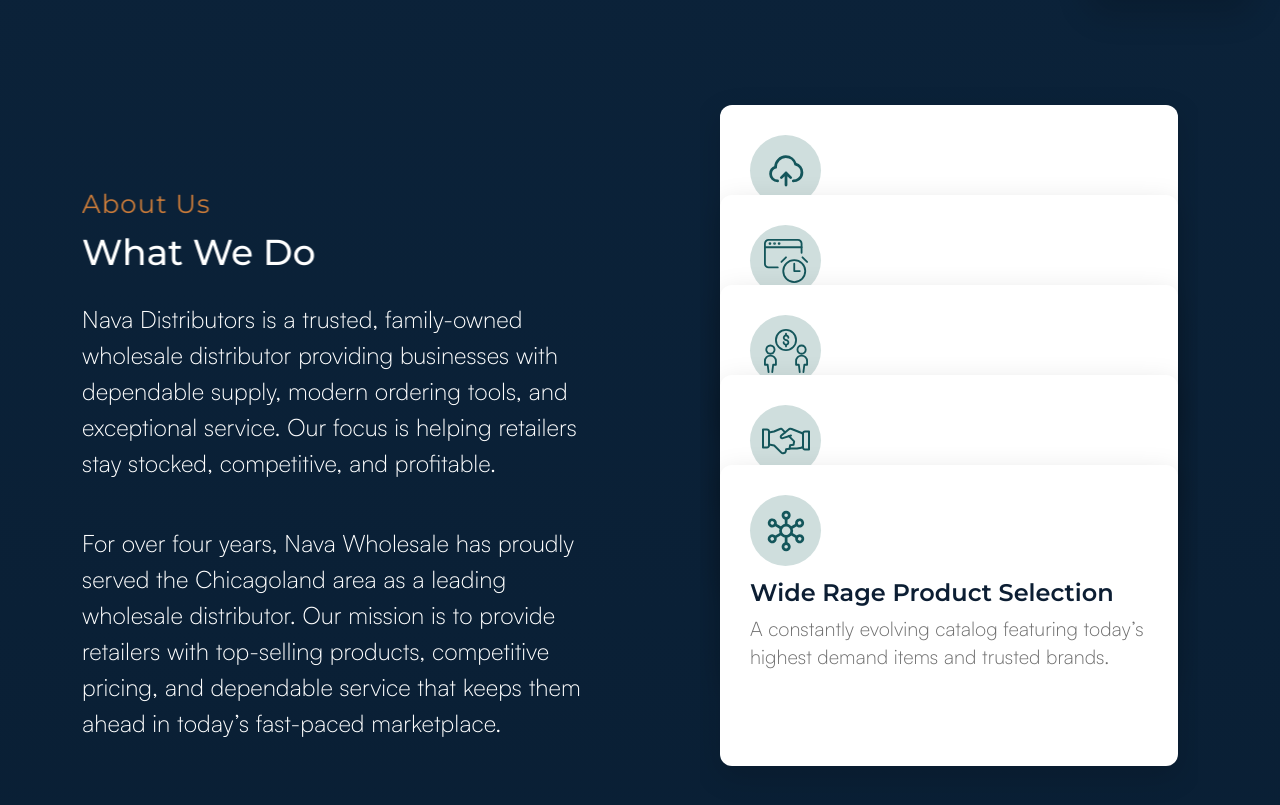
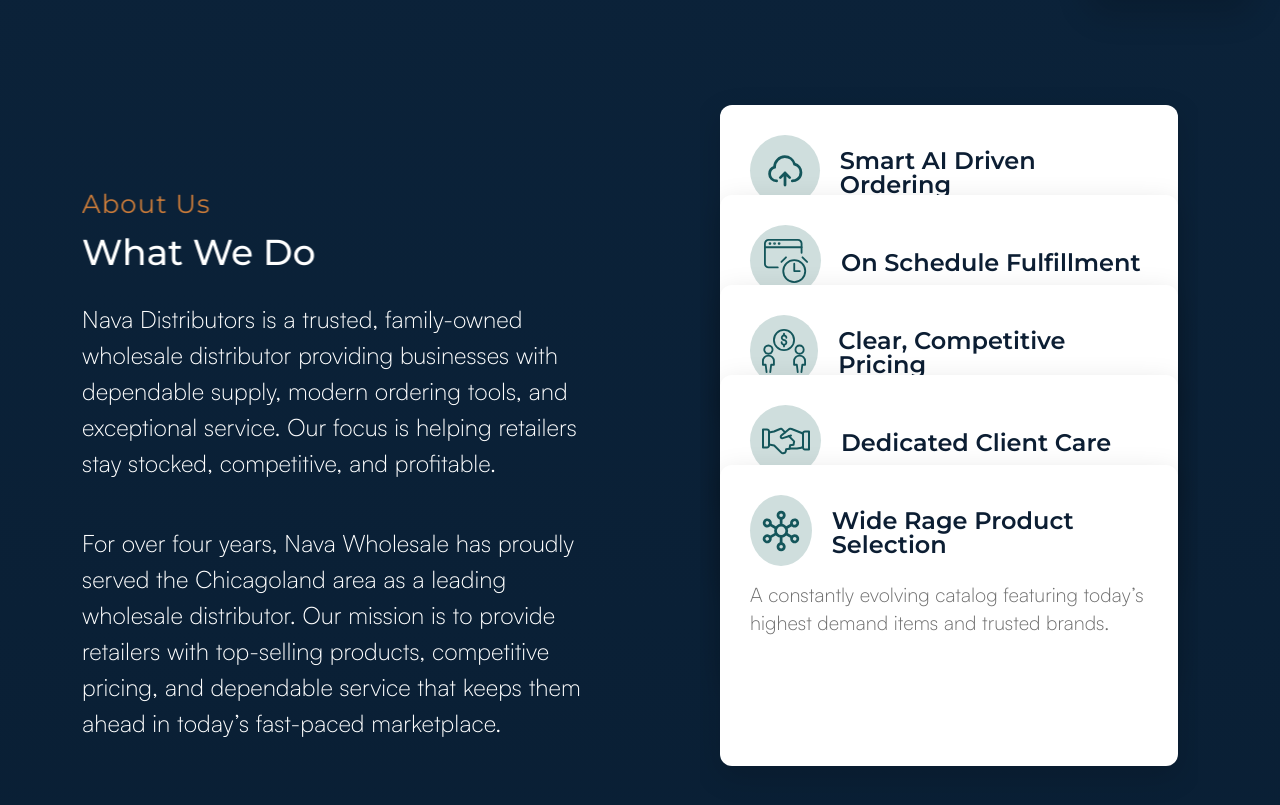
Before and after one commit to bharavi-coder/nava, a Next.js app: page / in a window 1280 px wide. Shown: the part 777-1582 px from the top of the page. Built offline with nearby package versions, Linux system fonts and the light colour scheme; no server answers.

Commit message:
css update

```diff
--- a/pages/index.js
+++ b/pages/index.js
@@ -434,6 +434,7 @@
               zIndex: index + 1
             }}
           >
+            <div className='cardtitlebox'>
             <div className="icon-circle">
               <Image
                 src={card.icon}
@@ -443,6 +444,7 @@
               />
             </div>
             <h4 className="hd24">{card.title}</h4>
+            </div>
             <p>{card.text}</p>
           </div>
         ))}
--- a/styles/Home.module.scss
+++ b/styles/Home.module.scss
@@ -117,3 +117,8 @@
   opacity: 1;
   transform: translateX(0);
 }
+
+/* Optional per-element delay */
+.fadeLeftDelay {
+  transition-delay: 1s;
+}
--- a/styles/globals.scss
+++ b/styles/globals.scss
@@ -669,9 +669,15 @@
       height: auto;
       //height:40vh;
 
+      .cardtitlebox{
+        display: flex;
+        flex-direction: row;
+        align-items: center;
+      }
+
 
       .icon-circle {
-        width: 71px;
+        width: 71px; margin-right: 20px;
         height: 71px;
         background: #cfdedd;
         border-radius: 100%;
@@ -2249,8 +2255,11 @@
   .info-card {
     position: absolute;
     opacity: 0;
-    transform: translateY(100%);
-    transition: all 0.7s ease-out;
+    // transform: translateY(100%);
+    // transition: all 0.7s ease-out;
+    // opacity: 0;
+  transform: translateY(60px);
+  transition: opacity 0.6s ease, transform 0.6s ease;
   }
 
   .info-card.visible {
@@ -2287,7 +2296,7 @@
 .fadeLeft {
   opacity: 0;
   transform: translateX(-60px);
-  transition: all 0.8s ease-out;
+  transition: all 0.5s ease-out;
 }
 
 .fadeLeftVisible {
```
